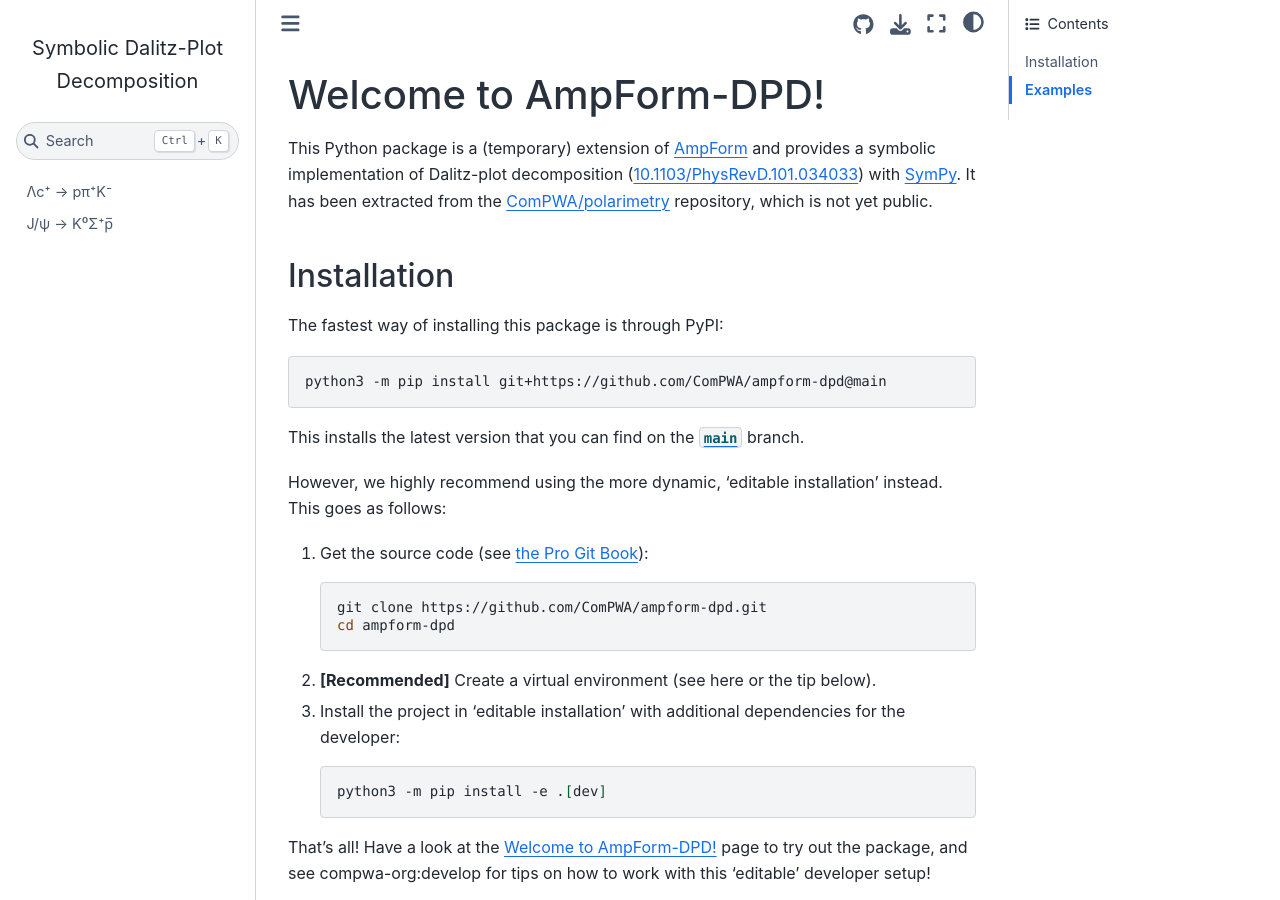
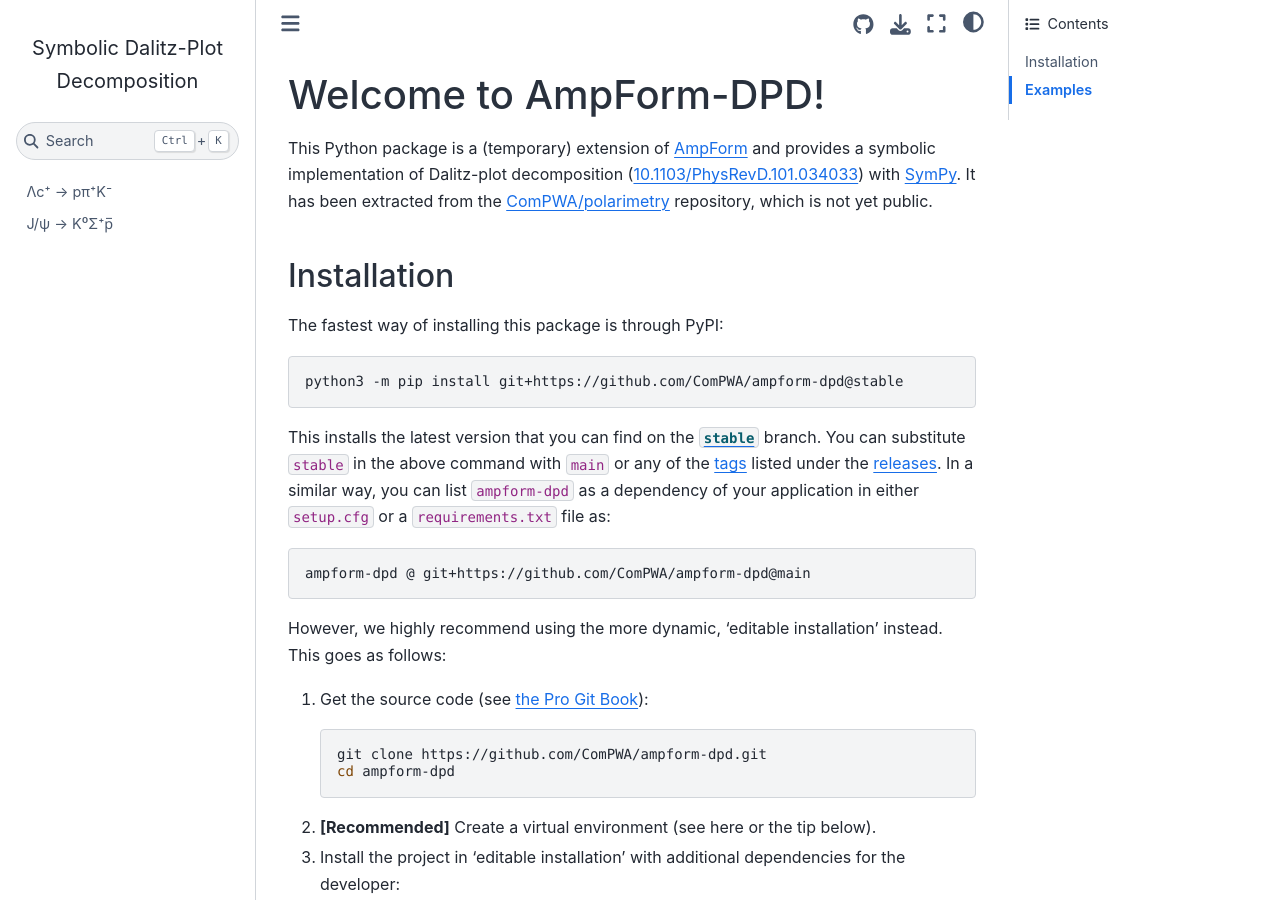
Before and after one commit to ComPWA/ampform-dpd, a Sphinx documentation site: the page built from docs/index.md, in a window 1280 px wide and 900 px high. Built offline with Sphinx 7.4.7 and the Sphinx Book theme 1.1.4, drawn with Linux system fonts in a browser that asks for light colours; pages that are not in the unit, such as notebooks, are missing from menus; the version number could not be read and is left out.

Commit message:
DOC: explain how to install a specific version

````diff
--- a/docs/index.md
+++ b/docs/index.md
@@ -11,10 +11,14 @@
 The fastest way of installing this package is through PyPI:
 
 ```shell
-python3 -m pip install git+https://github.com/ComPWA/ampform-dpd@main
+python3 -m pip install git+https://github.com/ComPWA/ampform-dpd@stable
 ```
 
-This installs the latest version that you can find on the [`main`](https://github.com/ComPWA/ampform-dpd/tree/main) branch.
+This installs the latest version that you can find on the [`stable`](https://github.com/ComPWA/ampform-dpd/tree/stable) branch. You can substitute `stable` in the above command with `main` or any of the [tags](https://github.com/ComPWA/ampform-dpd/tags) listed under the [releases](https://github.com/ComPWA/ampform-dpd/releases). In a similar way, you can list `ampform-dpd` as a dependency of your application in either `setup.cfg` or a `requirements.txt` file as:
+
+```text
+ampform-dpd @ git+https://github.com/ComPWA/ampform-dpd@main
+```
 
 However, we highly recommend using the more dynamic, {ref}`'editable installation' <compwa-org:develop:Editable installation>` instead. This goes as follows:
 
````
